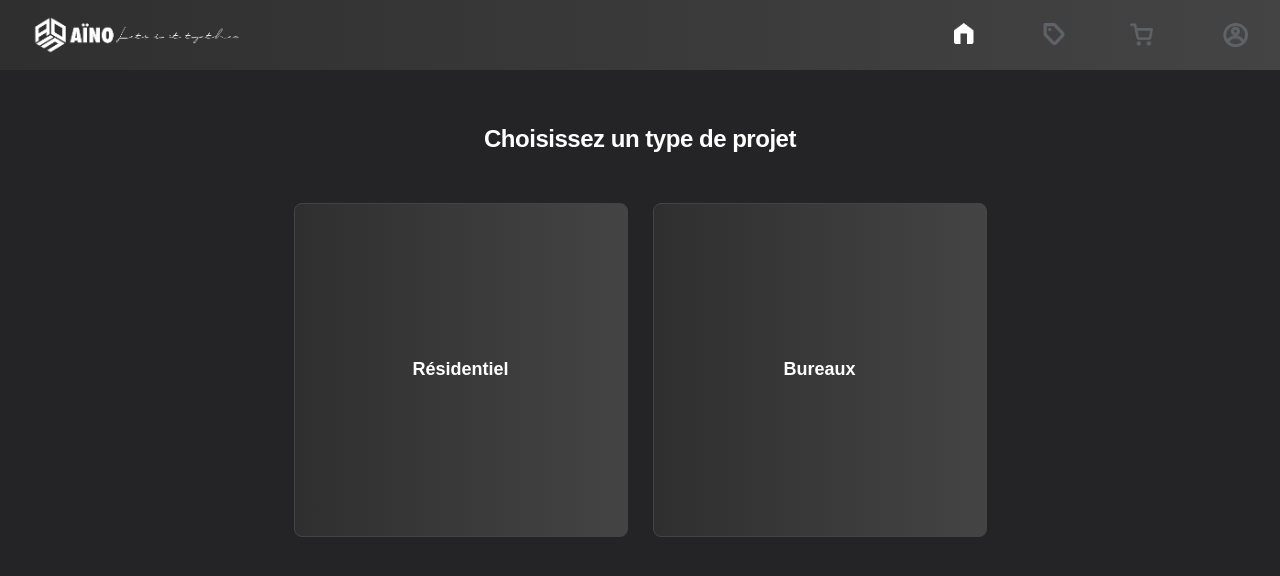
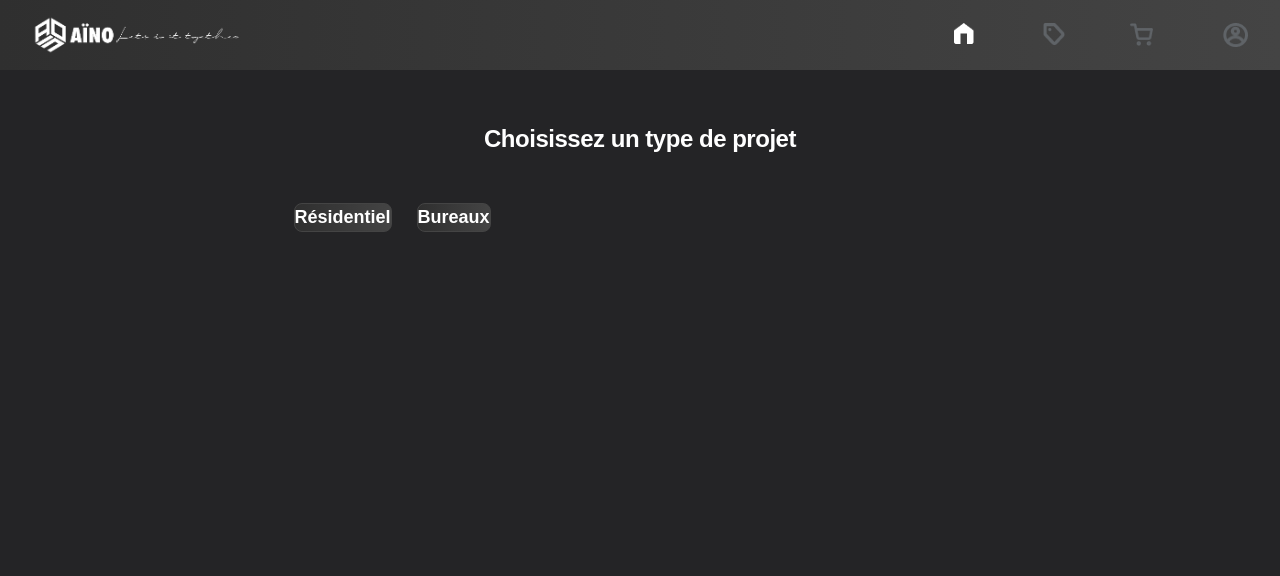
Before and after one commit to mowfaqqa/interior-design-ai, a Next.js app: page /newproject in a window 1280 px wide. Shown: the top 576 px of the page. Built offline with nearby package versions, Linux system fonts and the light colour scheme.

Commit message:
added navigation to new project page

```diff
--- a/src/components/ChooseProject/MainChooseProjectPage.tsx
+++ b/src/components/ChooseProject/MainChooseProjectPage.tsx
@@ -1,3 +1,4 @@
+import Link from "next/link";
 import ScreenScale from "../ScreenScale";
 import MainPageWrapper from "../WelcomePage/MainPageWrapper";
 import OptionBox from "../WelcomePage/OptionBox";
@@ -6,16 +7,20 @@ const MainChooseProjectPage: React.FC = () => {
   const xml: React.ReactElement = (
     <MainPageWrapper head="Choisissez un type de projet">
       <ScreenScale className="!w-[69.3rem] flex gap-[2.5rem] h-[33.4rem] max-lg:flex-col max-lg:h-[17.5rem] max-lg:gap-[1.5rem]">
+        <Link href={"/choose-interior-style"} passHref>
           <OptionBox>
             <span className="fustat font-bold text-[1.8rem] text-white text-center">
               Résidentiel
             </span>
           </OptionBox>
+        </Link>
+        <Link href={"/choose-commercial-style"} passHref>
           <OptionBox>
             <span className="fustat font-bold text-[1.8rem] text-white text-center">
               Bureaux
             </span>
           </OptionBox>
+        </Link>
       </ScreenScale>
     </MainPageWrapper>
   );
```
Lines whose indentation alone changed are shown as unchanged.
